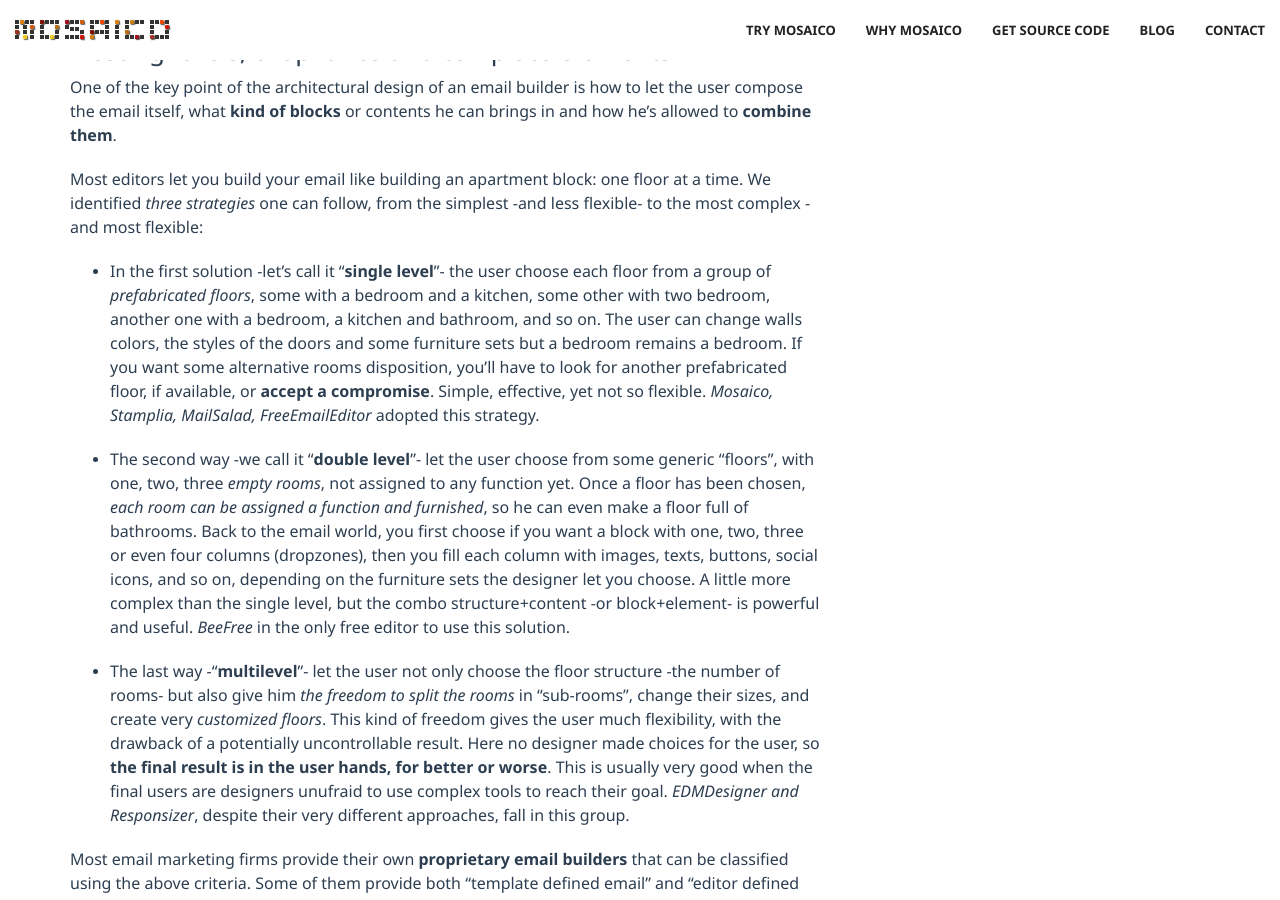
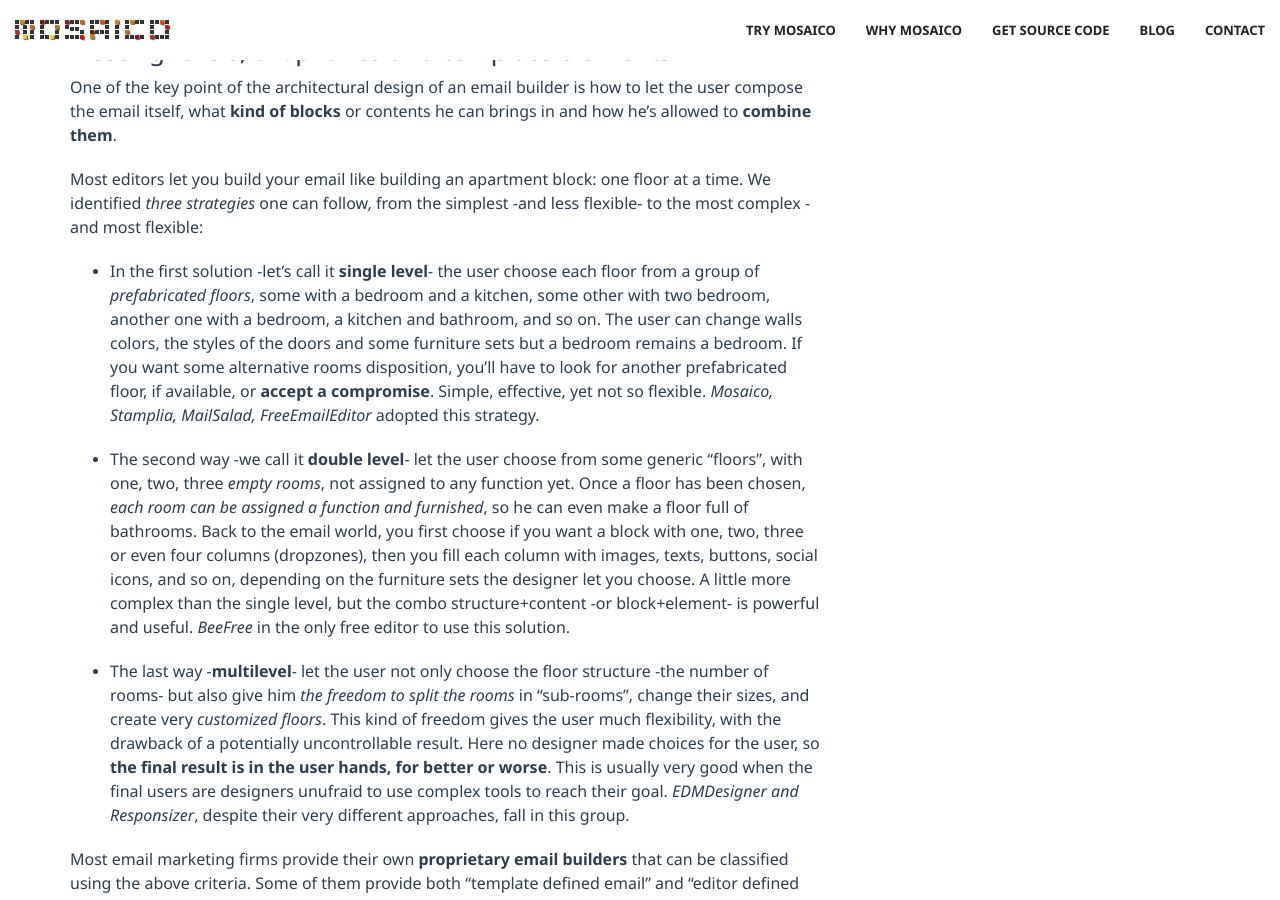
Before and after one commit to voidlabs/mosaico.io, a Jekyll site: the page built from _posts/2015-11-10-classifying-free-email-template-builders.md, in a window 1280 px wide and 900 px high, scrolled down 1730 px. Built offline with Jekyll 4.4.1, drawn with Linux system fonts in a browser that asks for light colours; Markdown is read by kramdown in place of the engine named in the settings; comment, search, counter and statistics services are not loaded.

Commit message:
Update 2015-11-10-classifying-free-email-template-builders.md

```diff
--- a/_posts/2015-11-10-classifying-free-email-template-builders.md
+++ b/_posts/2015-11-10-classifying-free-email-template-builders.md
@@ -48,12 +48,12 @@
 
 Most editors let you build your email like building an apartment block: one floor at a time. We identified *three strategies* one can follow, from the simplest -and less flexible- to the most complex -and most flexible:
 
-- In the first solution -let's call it "**single level**"- the user choose each floor from a group of *prefabricated floors*, some with a bedroom and a kitchen, some other with two bedroom, another one with a bedroom, a kitchen and bathroom, and so on.
+- In the first solution -let's call it **single level**- the user choose each floor from a group of *prefabricated floors*, some with a bedroom and a kitchen, some other with two bedroom, another one with a bedroom, a kitchen and bathroom, and so on.
 The user can change walls colors, the styles of the doors and some furniture sets but a bedroom remains a bedroom. If you want some alternative rooms disposition, you'll have to look for another prefabricated floor, if available, or **accept a compromise**. Simple, effective, yet not so flexible. *Mosaico, Stamplia, MailSalad, FreeEmailEditor* adopted this strategy.
 
-- The second way -we call it "**double level**"- let the user choose from some generic "floors", with one, two, three *empty rooms*, not assigned to any function yet. Once a floor has been chosen, *each room can be assigned a function and furnished*, so he can even make a floor full of bathrooms. Back to the email world, you first choose if you want a block with one, two, three or even four columns (dropzones), then you fill each column with images, texts,  buttons, social icons, and so on, depending on the furniture sets the designer let you choose. A little more complex than the single level, but the combo structure+content -or block+element- is powerful and useful. *BeeFree* in the only free editor to use this solution.
+- The second way -we call it **double level**- let the user choose from some generic "floors", with one, two, three *empty rooms*, not assigned to any function yet. Once a floor has been chosen, *each room can be assigned a function and furnished*, so he can even make a floor full of bathrooms. Back to the email world, you first choose if you want a block with one, two, three or even four columns (dropzones), then you fill each column with images, texts,  buttons, social icons, and so on, depending on the furniture sets the designer let you choose. A little more complex than the single level, but the combo structure+content -or block+element- is powerful and useful. *BeeFree* in the only free editor to use this solution.
 
-- The last way -"**multilevel**"- let the user not only choose the floor structure -the number of rooms- but also give him *the freedom to split the rooms* in "sub-rooms", change their sizes, and create very *customized floors*. This kind of freedom gives the user much flexibility, with the drawback of a potentially uncontrollable result. Here no designer made choices for the user, so **the final result is in the user hands, for better or worse**. This is usually very good when the final users are designers unufraid to use complex tools to reach their goal. *EDMDesigner and Responsizer*, despite their very different approaches, fall in this group.
+- The last way -**multilevel**- let the user not only choose the floor structure -the number of rooms- but also give him *the freedom to split the rooms* in "sub-rooms", change their sizes, and create very *customized floors*. This kind of freedom gives the user much flexibility, with the drawback of a potentially uncontrollable result. Here no designer made choices for the user, so **the final result is in the user hands, for better or worse**. This is usually very good when the final users are designers unufraid to use complex tools to reach their goal. *EDMDesigner and Responsizer*, despite their very different approaches, fall in this group.
 
 Most email marketing firms provide their own **proprietary email builders** that can be classified using the above criteria.
 Some of them provide both "template defined email" and "editor defined email" editors (e.g: MailChimp and MailerLite have both kind of editors). They probably found that there is not one single right way to do this.
```
